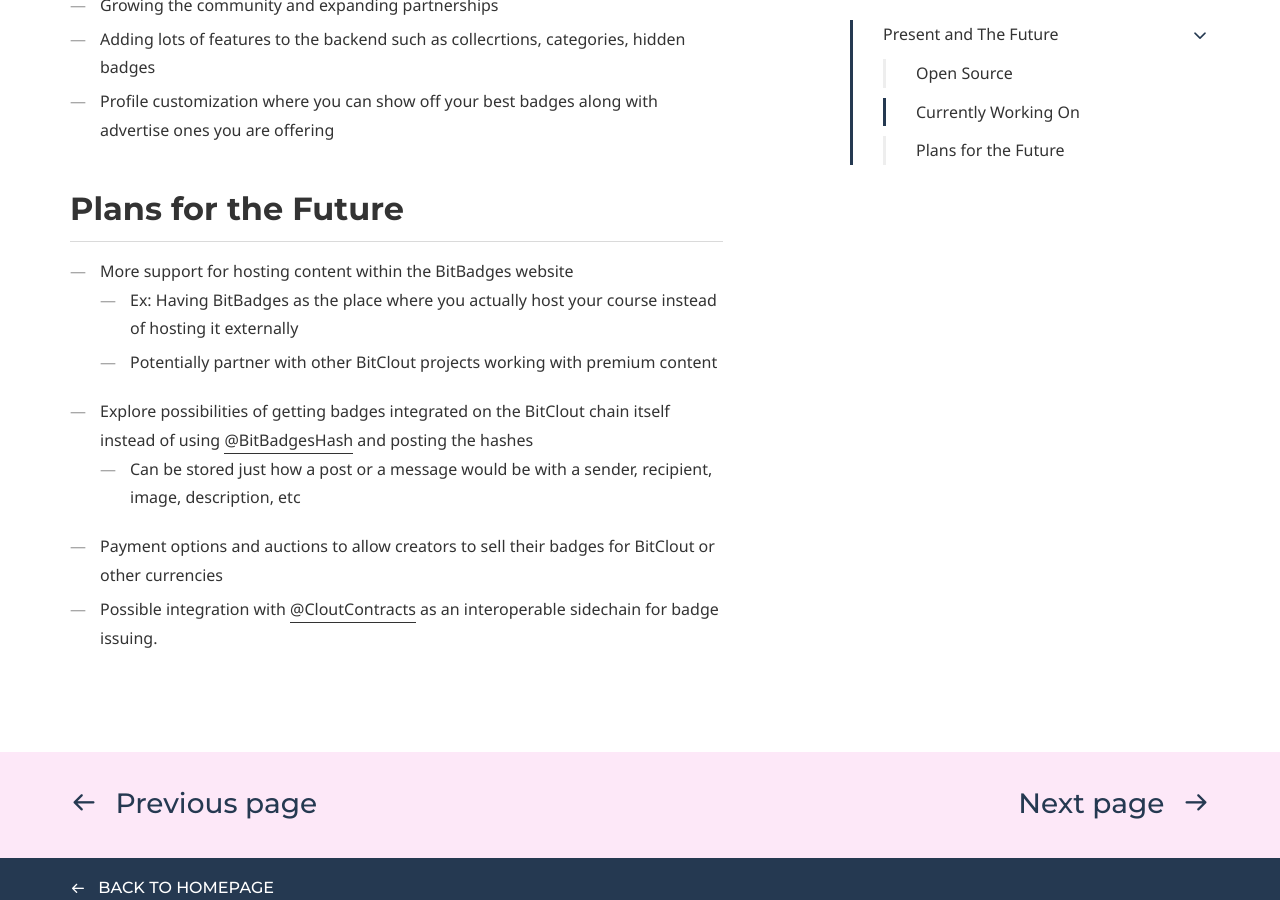
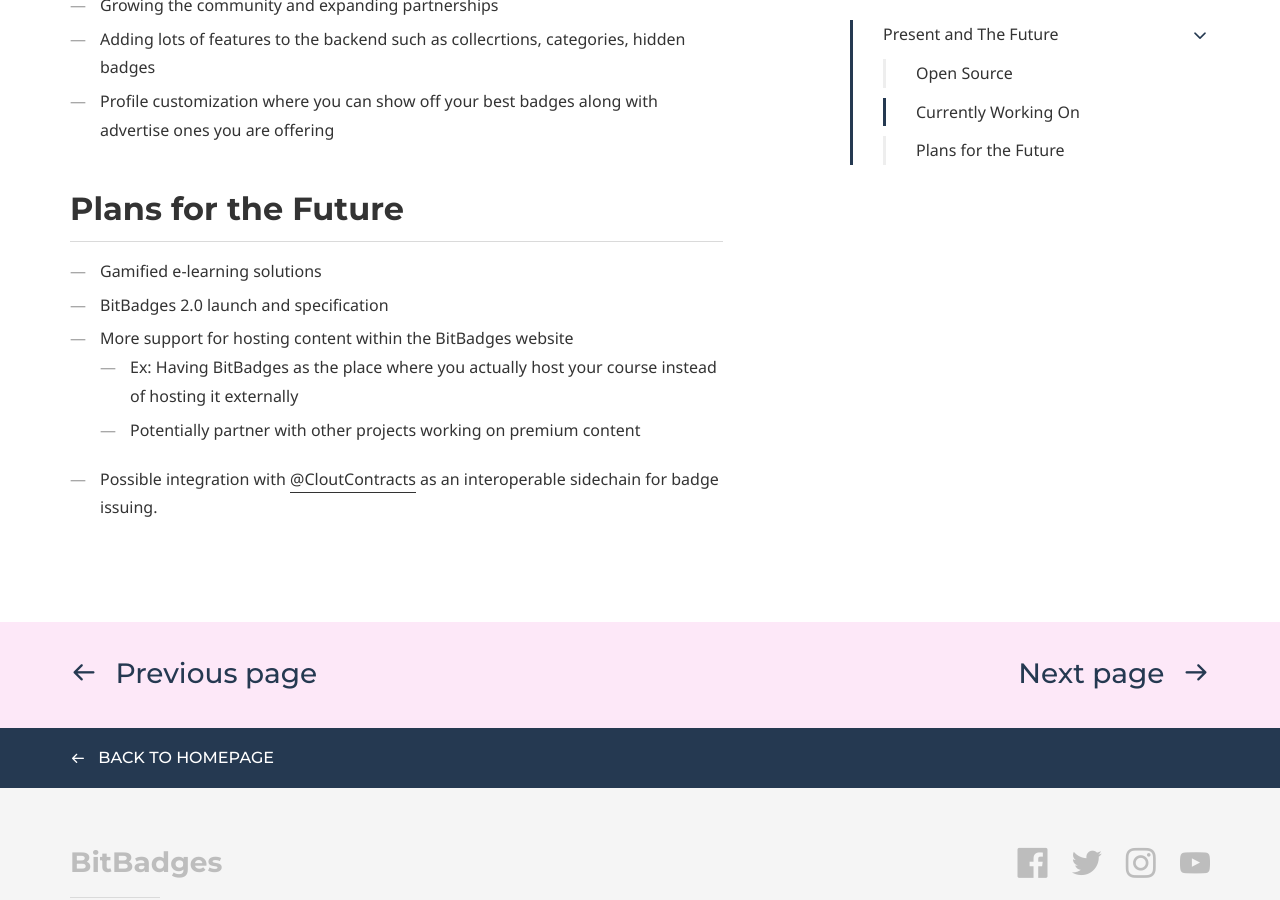
Before and after one commit to BitBadges/bitbadges.github.io, a Jekyll site: the page built from vision.md, in a window 1280 px wide and 900 px high, scrolled down 1213 px. Built offline with Jekyll 4.4.1, drawn with Linux system fonts in a browser that asks for light colours; some web fonts are replaced.

Commit message:
Update vision.md

```diff
--- a/vision.md
+++ b/vision.md
@@ -41,10 +41,9 @@ This project is open source, so if you would like to help with any of the featur
 - Profile customization where you can show off your best badges along with advertise ones you are offering
 
 ## Plans for the Future
+- Gamified e-learning solutions
+- BitBadges 2.0 launch and specification
 - More support for hosting content within the BitBadges website
     - Ex: Having BitBadges as the place where you actually host your course instead of hosting it externally
-    - Potentially partner with other BitClout projects working with premium content
-- Explore possibilities of getting badges integrated on the BitClout chain itself instead of using [@BitBadgesHash](https://bitclout.com/u/BitBadgesHash) and posting the hashes
-    - Can be stored just how a post or a message would be with a sender, recipient, image, description, etc
-- Payment options and auctions to allow creators to sell their badges for BitClout or other currencies
+    - Potentially partner with other projects working on premium content
 - Possible integration with [@CloutContracts](https://cloutcontracts.net/) as an interoperable sidechain for badge issuing.
```
